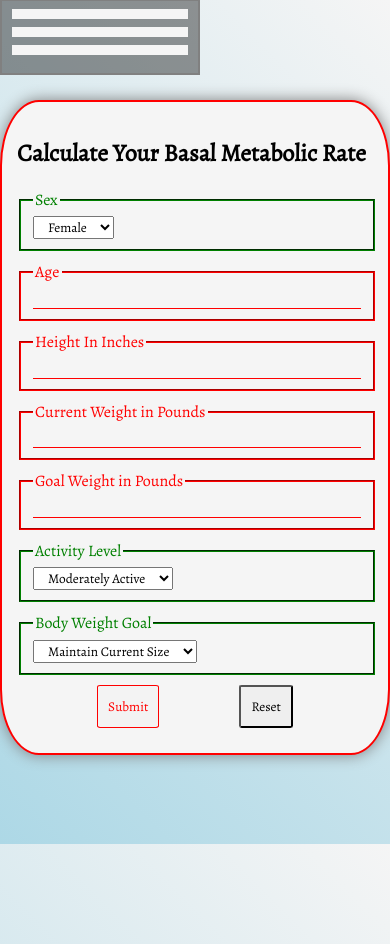
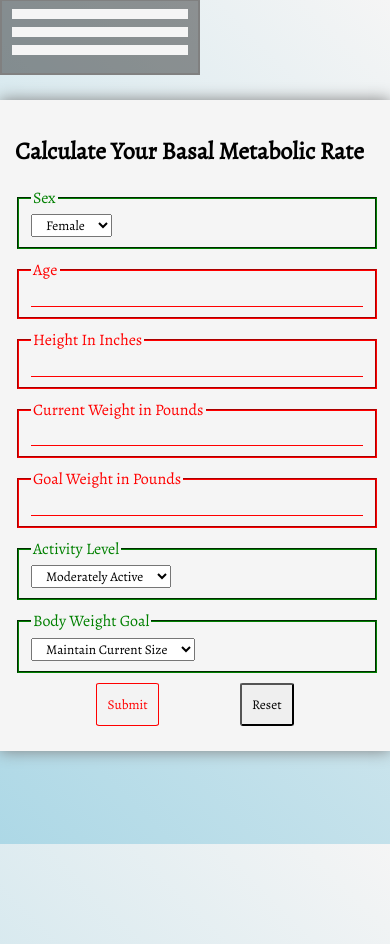
Before and after one commit to damatoaj/fitTest, a React (Create React App) app: page /nutrition in a window 390 px wide. Built offline with nearby package versions, Linux system fonts and the light colour scheme.

Commit message:
added media query for forms

```diff
--- a/src/CSS/Form.css
+++ b/src/CSS/Form.css
@@ -87,3 +87,11 @@ span {
     display: flex;
     justify-content: space-evenly;
 }
+
+@media screen and (max-width:400px) {
+    form {
+        width:100%;
+        border: none;
+        border-radius: 0;
+    }
+}
```
